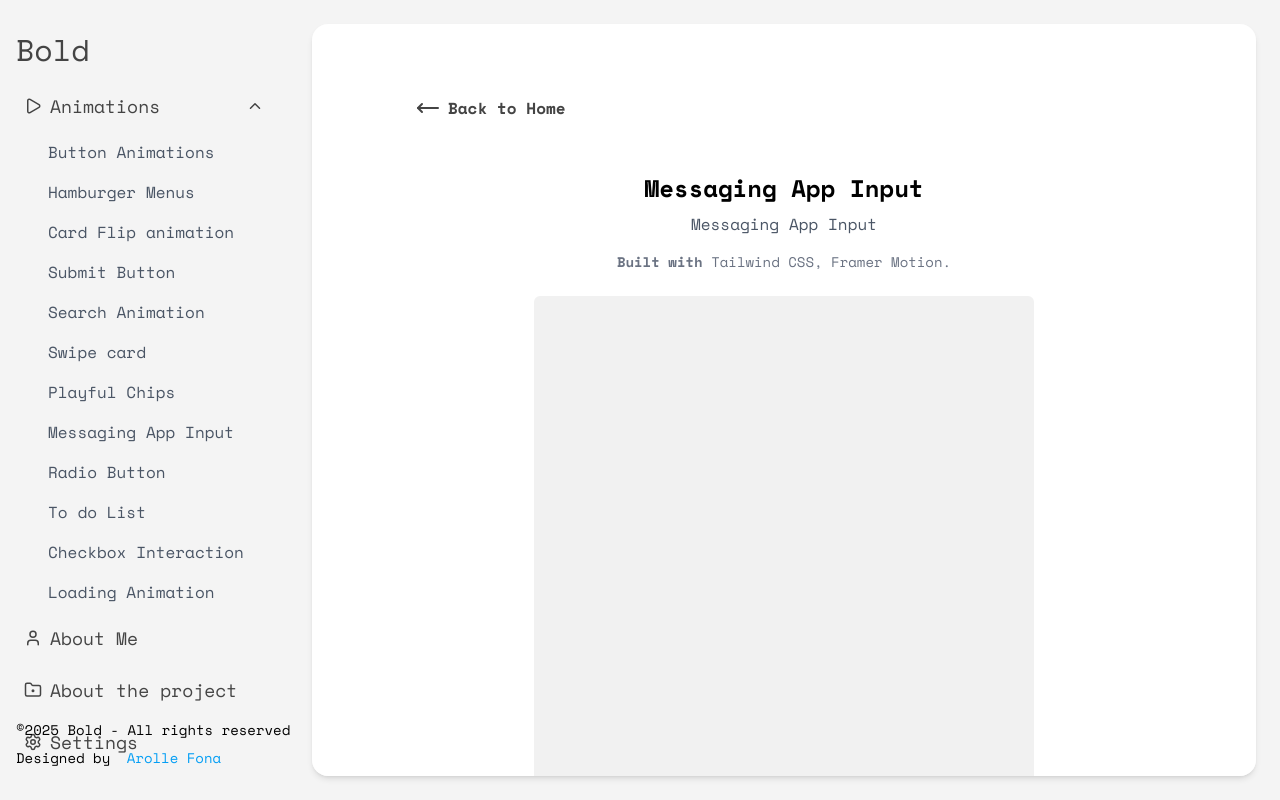
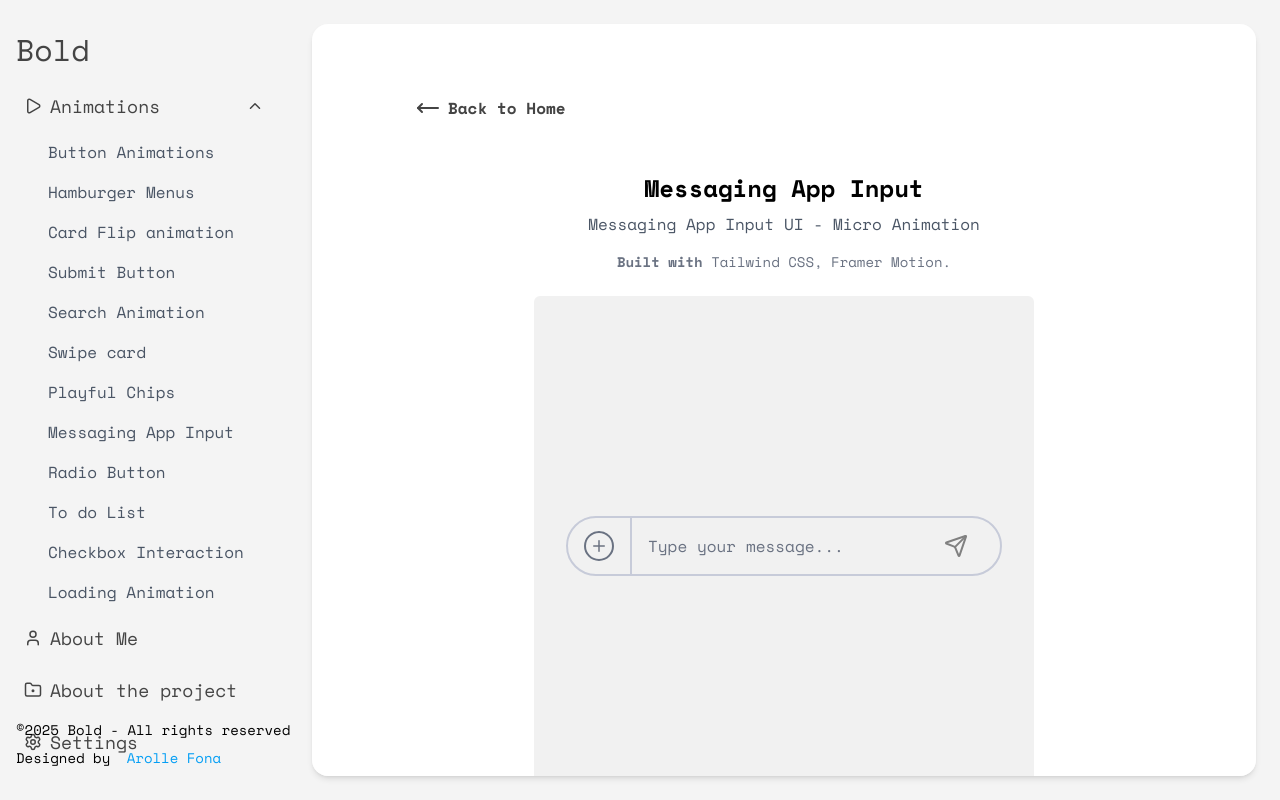
Before and after one commit to arolle11/animations-portfolio, a React (Vite) app: page /animation/MessagingAppInput in a window 1280 px wide. Built offline with nearby package versions, Linux system fonts and the light colour scheme; a web font is replaced by a local one.

Commit message:
messaging app input micro animation

```diff
--- a/src/components/animations/MessagingAppInput.tsx
+++ b/src/components/animations/MessagingAppInput.tsx
@@ -1,6 +1,71 @@
-const MessagingAppInput = () => {
+import { Send, Plus } from "lucide-react";
+import { motion } from "motion/react";
+import { useState } from "react";
+
+export default function MessagingAppInput() {
+  const [isTyping, setIsTyping] = useState(false);
+
   return (
-    <div className="cursor-pointer flex justify-center items-center md:min-w-[500px] min-w-[300px] min-h-[500px] bg-[#f1f1f1] text-white gap-8 p-8 rounded-md"></div>
+    <div className="cursor-pointer flex justify-center items-center md:min-w-[500px] min-w-[300px] min-h-[500px] bg-[#f1f1f1] text-secondary gap-8 p-8 rounded-md">
+      <motion.div
+        className="flex items-center w-full border-2 border-[#c7cbd9] rounded-full px-4"
+        onMouseEnter={() => setIsTyping(true)}
+        onMouseLeave={() => setIsTyping(false)}
+      >
+        <motion.span
+          className="rounded-full border-2 border-gray-500 p-1 inline-block text-gray-500"
+          initial={{
+            rotate: 0,
+            color: "#6b7280",
+            backgroundColor: "transparent",
+          }}
+          animate={{
+            rotate: isTyping ? 45 : 0,
+            color: isTyping ? "#ffffff" : "#6b7280",
+            backgroundColor: isTyping ? "#6b7280" : "transparent",
+            transition: { duration: 0.2, ease: "easeOut" },
+          }}
+        >
+          <Plus size={18} />
+        </motion.span>
+
+        <div className="relative overflow-hidden flex items-center justify-between flex-grow border-l-2 ml-4 border-[#c7cbd9] h-full py-4">
+          <motion.input
+            type="text"
+            placeholder="Type your message..."
+            className="ml-4 flex-grow bg-transparent outline-none placeholder:text-gray-500"
+            initial={false}
+            animate={{
+              y: isTyping ? 40 : 0,
+              opacity: isTyping ? 0 : 1,
+            }}
+            transition={{ duration: 0.4, ease: "easeInOut" }}
+          />
+          <motion.span
+            initial={false}
+            animate={{
+              y: isTyping ? 0 : -40,
+              opacity: isTyping ? 1 : 0,
+            }}
+            transition={{ duration: 0.4, ease: "easeInOut" }}
+            className="absolute left-4"
+          >
+            loading...
+          </motion.span>
+
+          <motion.span
+            initial={{ x: 0, opacity: 1 }}
+            animate={{
+              x: isTyping ? 40 : 0,
+              opacity: isTyping ? 0 : 1,
+            }}
+            transition={{ duration: 0.2, ease: "easeInOut" }}
+            className="absolute right-4"
+          >
+            <Send color="gray" />
+          </motion.span>
+        </div>
+      </motion.div>
+    </div>
   );
-};
-export default MessagingAppInput;
+}
--- a/src/components/animations/RadioButton.tsx
+++ b/src/components/animations/RadioButton.tsx
@@ -1,12 +1,5 @@
-const RadioButton = () => {
+export default function RadioButton() {
   return (
-    <div>
-      Lorem ipsum dolor sit amet consectetur adipisicing elit. Fuga illum rem
-      asperiores quisquam distinctio quod placeat, tempora fugiat alias laborum
-      sequi facilis eos iure inventore odit voluptates similique? Illum,
-      officiis.
-    </div>
+    <div className="cursor-pointer flex justify-center items-center md:min-w-[500px] min-w-[300px] min-h-[500px] bg-[#f1f1f1] text-white gap-8 p-8 rounded-md"></div>
   );
-};
-
-export default RadioButton;
+}
--- a/src/pages/AnimationPage.tsx
+++ b/src/pages/AnimationPage.tsx
@@ -76,13 +76,13 @@ const AnimationPage = () => {
     MessagingAppInput: {
       component: <MessagingAppInput />,
       title: "Messaging App Input",
-      description: "Messaging App Input",
+      description: "Messaging App Input UI - Micro Animation",
       tech: "Tailwind CSS, Framer Motion",
     },
     RadioButton: {
       component: <RadioButton />,
-      title: "Messaging App Input",
-      description: "Messaging App Input",
+      title: "RadioButton",
+      description: "RadioButton Animation",
       tech: "Tailwind CSS, Framer Motion",
     },
     ToDoList: {
```
